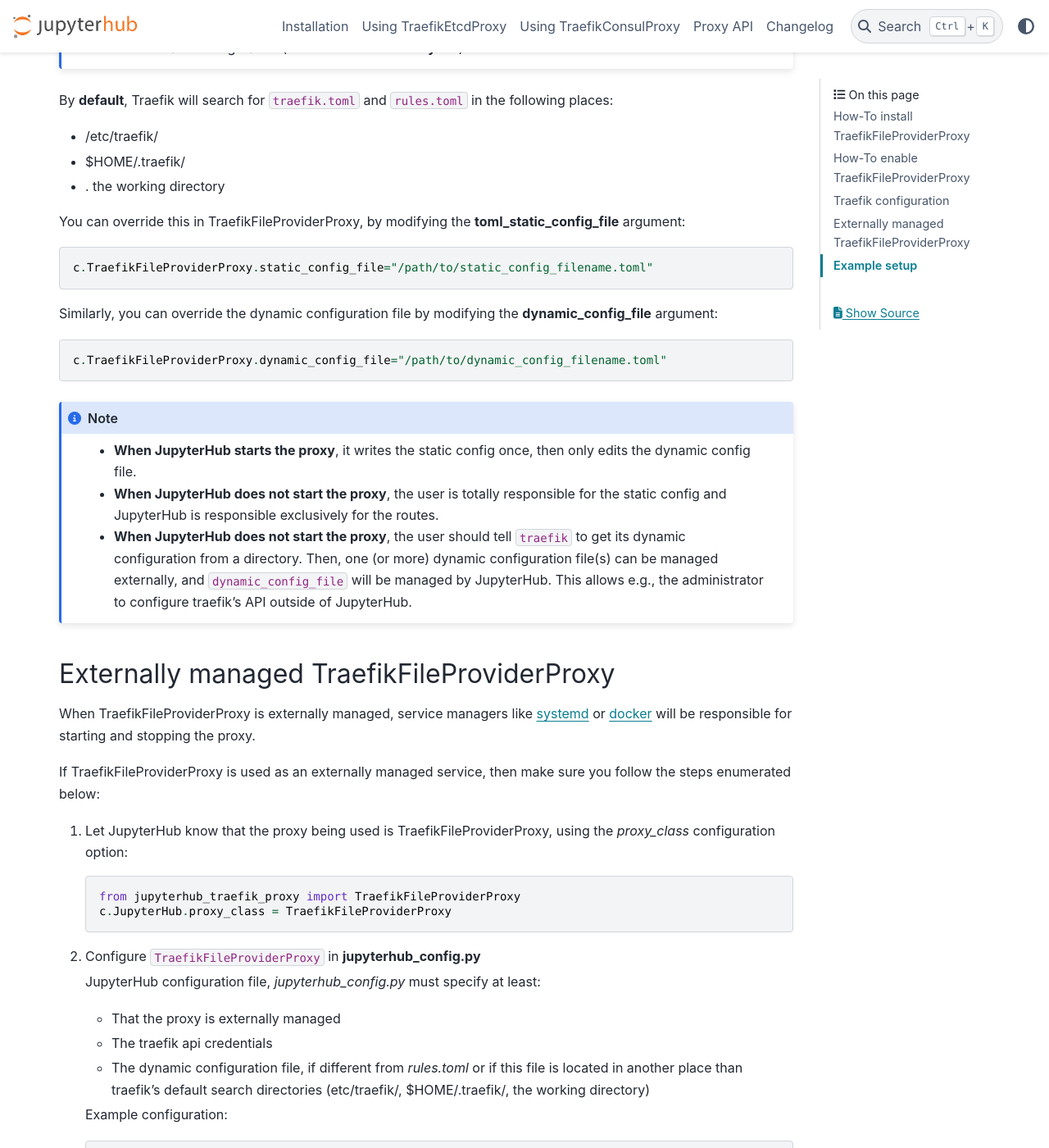
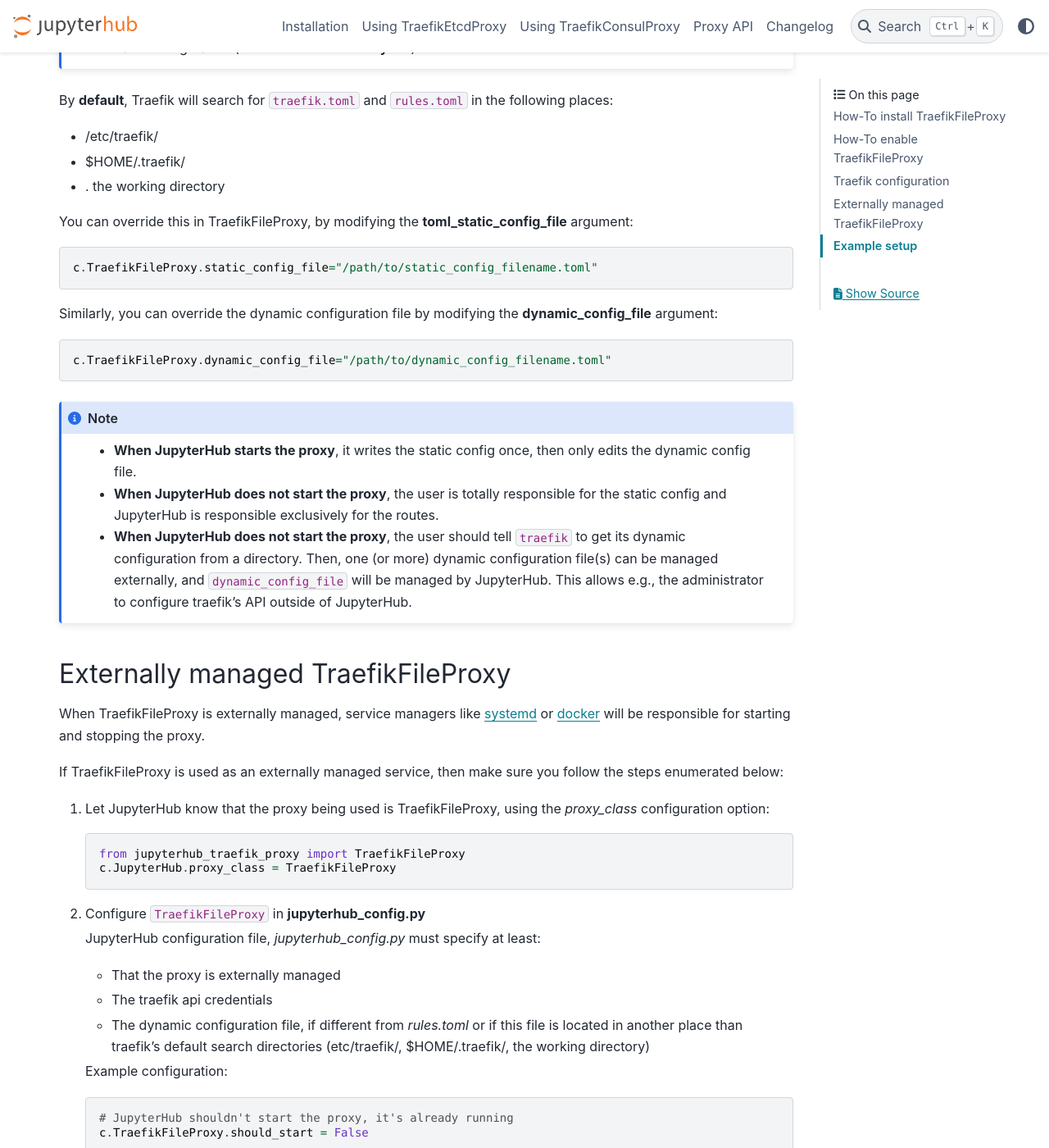
Before and after one commit to jupyterhub/traefik-proxy, a Sphinx documentation site: the page built from docs/source/file.md, in a window 1280 px wide and 1400 px high, scrolled down 1271 px. Shown: the whole window at 82% size. Built offline with Sphinx 7.4.7 and the PyData theme 0.15.4, drawn with Linux system fonts in a browser that asks for light colours; pages that are not in the unit, such as notebooks, are missing from menus; some of the changed text lies outside the part shown.

Commit message:
Rename the file provider proxy

````diff
--- a/docs/source/api/index.rst
+++ b/docs/source/api/index.rst
@@ -15,10 +15,10 @@
 .. autoconfigurable:: TraefikProxy
     :members:
 
-:class:`TraefikFileProviderProxy`
+:class:`TraefikFileProxy`
 -------------------------
 
-.. autoconfigurable:: TraefikFileProviderProxy
+.. autoconfigurable:: TraefikFileProxy
     :members:
 
 :class:`TKvProxy`
--- a/docs/source/file.md
+++ b/docs/source/file.md
@@ -1,9 +1,9 @@
-# Using TraefikFileProviderProxy
+# Using TraefikFileProxy
 
 **jupyterhub-traefik-proxy** can be used with simple toml or yaml configuration files, for smaller, single-node deployments such as
 [The Littlest JupyterHub](https://tljh.jupyter.org).
 
-## How-To install TraefikFileProviderProxy
+## How-To install TraefikFileProxy
 
 1. Install **jupyterhub**
 2. Install **jupyterhub-traefik-proxy**
@@ -11,9 +11,9 @@
 
 * You can find the full installation guide and examples in the [Introduction section](install.html#traefik-proxy-installation)
 
-## How-To enable TraefikFileProviderProxy
+## How-To enable TraefikFileProxy
 
-You can enable JupyterHub to work with `TraefikFileProviderProxy` in jupyterhub_config.py, using the `proxy_class` configuration option.
+You can enable JupyterHub to work with `TraefikFileProxy` in jupyterhub_config.py, using the `proxy_class` configuration option.
 
 You can choose to:
 
@@ -23,11 +23,11 @@
     c.JupyterHub.proxy_class = "traefik_file"
     ```
 
-* use the TraefikFileProviderProxy object, in which case, you have to import the module, e.g.:
+* use the TraefikFileProxy object, in which case, you have to import the module, e.g.:
 
     ```python
-    from jupyterhub_traefik_proxy import TraefikFileProviderProxy
-    c.JupyterHub.proxy_class = TraefikFileProviderProxy
+    from jupyterhub_traefik_proxy import TraefikFileProxy
+    c.JupyterHub.proxy_class = TraefikFileProxy
     ```
 
 
@@ -42,7 +42,7 @@
 Traefik allows us to have one file for the static configuration file (`traefik.toml` or `traefik.yaml`) and one or several files for the routes, that traefik would watch.
 
 ```{note}
-  **TraefikFileProviderProxy**, uses two configuration files: one file for the routes (**rules.toml** or **rules.yaml**), and one for the static configuration (**traefik.toml** or **traefik.yaml**).
+  **TraefikFileProxy**, uses two configuration files: one file for the routes (**rules.toml** or **rules.yaml**), and one for the static configuration (**traefik.toml** or **traefik.yaml**).
 ```
 
 
@@ -52,16 +52,16 @@
 * $HOME/.traefik/
 * . the working directory
 
-You can override this in TraefikFileProviderProxy, by modifying the **toml_static_config_file** argument:
+You can override this in TraefikFileProxy, by modifying the **toml_static_config_file** argument:
 
 ```python
-c.TraefikFileProviderProxy.static_config_file="/path/to/static_config_filename.toml"
+c.TraefikFileProxy.static_config_file="/path/to/static_config_filename.toml"
 ```
 
 Similarly, you can override the dynamic configuration file by modifying the **dynamic_config_file** argument:
 
 ```python
-c.TraefikFileProviderProxy.dynamic_config_file="/path/to/dynamic_config_filename.toml"
+c.TraefikFileProxy.dynamic_config_file="/path/to/dynamic_config_filename.toml"
 ```
 
 ```{note}
@@ -77,20 +77,20 @@
 
 ```
 
-## Externally managed TraefikFileProviderProxy
+## Externally managed TraefikFileProxy
 
-When TraefikFileProviderProxy is externally managed, service managers like [systemd](https://www.freedesktop.org/wiki/Software/systemd/)
+When TraefikFileProxy is externally managed, service managers like [systemd](https://www.freedesktop.org/wiki/Software/systemd/)
 or [docker](https://www.docker.com/) will be responsible for starting and stopping the proxy.
 
-If TraefikFileProviderProxy is used as an externally managed service, then make sure you follow the steps enumerated below:
+If TraefikFileProxy is used as an externally managed service, then make sure you follow the steps enumerated below:
 
-1. Let JupyterHub know that the proxy being used is TraefikFileProviderProxy, using the *proxy_class* configuration option:
+1. Let JupyterHub know that the proxy being used is TraefikFileProxy, using the *proxy_class* configuration option:
     ```python
-    from jupyterhub_traefik_proxy import TraefikFileProviderProxy
-    c.JupyterHub.proxy_class = TraefikFileProviderProxy
+    from jupyterhub_traefik_proxy import TraefikFileProxy
+    c.JupyterHub.proxy_class = TraefikFileProxy
     ```
 
-2. Configure `TraefikFileProviderProxy` in **jupyterhub_config.py**
+2. Configure `TraefikFileProxy` in **jupyterhub_config.py**
 
    JupyterHub configuration file, *jupyterhub_config.py* must specify at least:
    * That the proxy is externally managed
@@ -102,14 +102,14 @@
     Example configuration:
     ```python
     # JupyterHub shouldn't start the proxy, it's already running
-    c.TraefikFileProviderProxy.should_start = False
+    c.TraefikFileProxy.should_start = False
 
     # if not the default:
-    c.TraefikFileProviderProxy.dynamic_config_file = "/path/to/somefile.toml"
+    c.TraefikFileProxy.dynamic_config_file = "/path/to/somefile.toml"
 
     # traefik api credentials
-    c.TraefikFileProviderProxy.traefik_api_username = "abc"
-    c.TraefikFileProviderProxy.traefik_api_password = "xxx"
+    c.TraefikFileProxy.traefik_api_username = "abc"
+    c.TraefikFileProxy.traefik_api_password = "xxx"
     ```
 
 3. Ensure **traefik.toml** / **traefik.yaml**
@@ -124,27 +124,27 @@
 
 ## Example setup
 
-This is an example setup for using JupyterHub and TraefikFileProviderProxy managed by another service than JupyterHub.
+This is an example setup for using JupyterHub and TraefikFileProxy managed by another service than JupyterHub.
 
 1. Configure the proxy through the JupyterHub configuration file, *jupyterhub_config.py*, e.g.:
 
    ```python
-   from jupyterhub_traefik_proxy import TraefikFileProviderProxy
+   from jupyterhub_traefik_proxy import TraefikFileProxy
 
    # mark the proxy as externally managed
-   c.TraefikFileProviderProxy.should_start = False
+   c.TraefikFileProxy.should_start = False
 
    # traefik api endpoint login password
-   c.TraefikFileProviderProxy.traefik_api_password = "admin"
+   c.TraefikFileProxy.traefik_api_password = "admin"
 
    # traefik api endpoint login username
-   c.TraefikFileProviderProxy.traefik_api_username = "api_admin"
+   c.TraefikFileProxy.traefik_api_username = "api_admin"
 
    # traefik's dynamic configuration file, which will be managed by JupyterHub
-   c.TraefikFileProviderProxy.dynamic_config_file = "/var/run/traefik/rules.toml"
+   c.TraefikFileProxy.dynamic_config_file = "/var/run/traefik/rules.toml"
 
-   # configure JupyterHub to use TraefikFileProviderProxy
-   c.JupyterHub.proxy_class = TraefikFileProviderProxy
+   # configure JupyterHub to use TraefikFileProxy
+   c.JupyterHub.proxy_class = TraefikFileProxy
     ```
 
 2. Create a traefik static configuration file, *traefik.toml*, e.g.:
--- a/docs/source/index.rst
+++ b/docs/source/index.rst
@@ -20,7 +20,7 @@
 There are three versions for the proxy, depending on how traefik stores the routes:
 
 * *for* **smaller**, *single-node deployments*:
-   * TraefikFileProviderProxy
+   * TraefikFileProxy
 * *for* **distributed** *setups*:
    * TraefikEtcdProxy
    * TraefikConsulProxy
--- a/jupyterhub_traefik_proxy/__init__.py
+++ b/jupyterhub_traefik_proxy/__init__.py
@@ -2,7 +2,7 @@
 
 from .proxy import TraefikProxy  # noqa
 from .kv_proxy import TKvProxy  # noqa
-from .fileprovider import TraefikFileProviderProxy
+from .fileprovider import TraefikFileProxy
 
 from ._version import get_versions
 
--- a/setup.py
+++ b/setup.py
@@ -73,7 +73,7 @@
     cmdclass=cmdclass,
     entry_points={
         "jupyterhub.proxies": [
-            "traefik_file = jupyterhub_traefik_proxy:TraefikFileProviderProxy",
+            "traefik_file = jupyterhub_traefik_proxy:TraefikFileProxy",
         ]
     },
 )
````
Also changed, not shown: README.md (+2 -2 lines), docs/source/install.md (+5 -5 lines), 3 other files.
